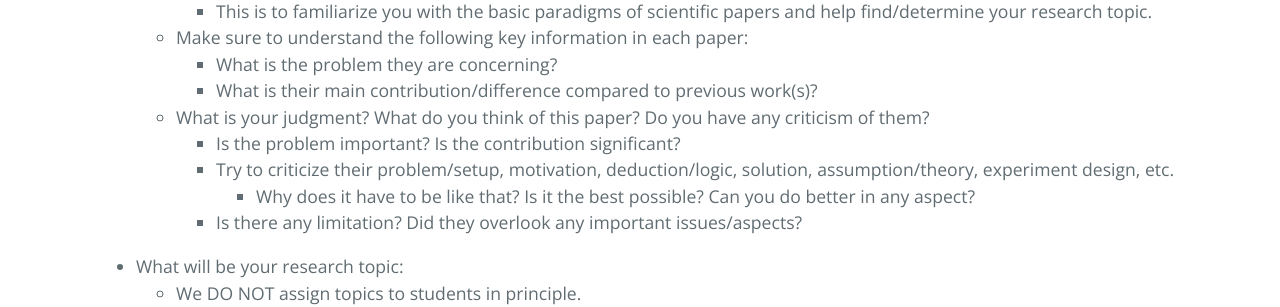
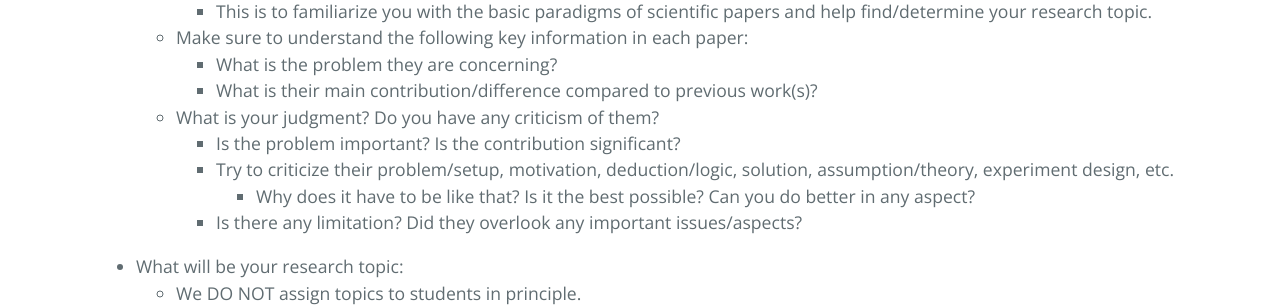
Before and after one commit to ZhimingZhou/zhimingzhou.github.io, a Jekyll site: the page built from _posts/2021-10-11-Prospective-Students.md, in a window 1280 px wide. Shown: the part 763-1070 px from the top of the page. Built offline with Jekyll 4.4.1, drawn with Linux system fonts in a browser that asks for light colours.

Commit message:
Update 2021-10-11-Prospective-Students.md

```diff
--- a/_posts/2021-10-11-Prospective-Students.md
+++ b/_posts/2021-10-11-Prospective-Students.md
@@ -27,7 +27,7 @@ I’m looking for talented students with enthusiasm for fundamental research in
 	- Make sure to understand the following key information in each paper:
 		- What is the problem they are concerning?
 		- What is their main contribution/difference compared to previous work(s)?
-	- What is your judgment? What do you think of this paper? Do you have any criticism of them?
+	- What is your judgment? Do you have any criticism of them?
 		- Is the problem important? Is the contribution significant?
 		- Try to criticize their problem/setup, motivation, deduction/logic, solution, assumption/theory, experiment design, etc.
 			- Why does it have to be like that? Is it the best possible? Can you do better in any aspect?
```
